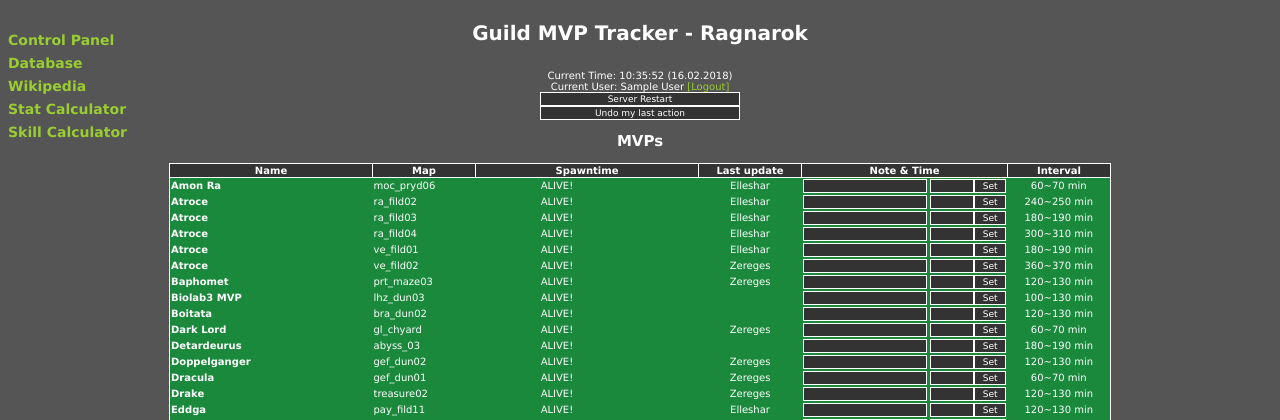
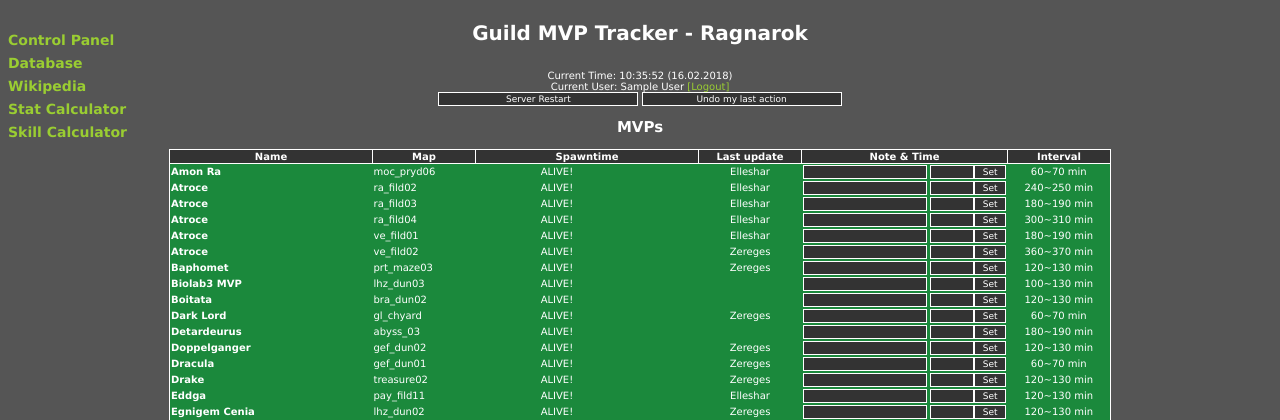
Before and after one commit to Zereges/ragnarok-mvp-tracker, a PHP site: page /index.php in a window 1280 px wide. Shown: the top 420 px of the page. Run offline with PHP 8.4, Linux system fonts and the light colour scheme; the visitor is signed in with stand-in values (Sample User, id 1); data comes from the database, SQL or seed files in the repository; data that the repository does not hold is empty; some libraries are stand-ins or nearby versions.

Commit message:
No line break between restart and undo

```diff
--- a/index.php
+++ b/index.php
@@ -117,7 +117,7 @@
 ?>
         Current Time: <span id="curtime" style="visibility: hidden"><?php echo time() ?></span><br>
         Current User: <?= $_SESSION['name'] ?> <a href="logout.php" class="logout">[Logout]</a><br>
-        <form method="post" target="_self" onsubmit="return confirm('Are you sure? This will reset all timers.');">
+        <form method="post" target="_self" onsubmit="return confirm('Are you sure? This will reset all timers.');" style="display: inline;">
             <input name="restart_init" type="hidden" value="1">
             <input class="loginbutton" value="Server Restart" type="submit">
         </form>
```
